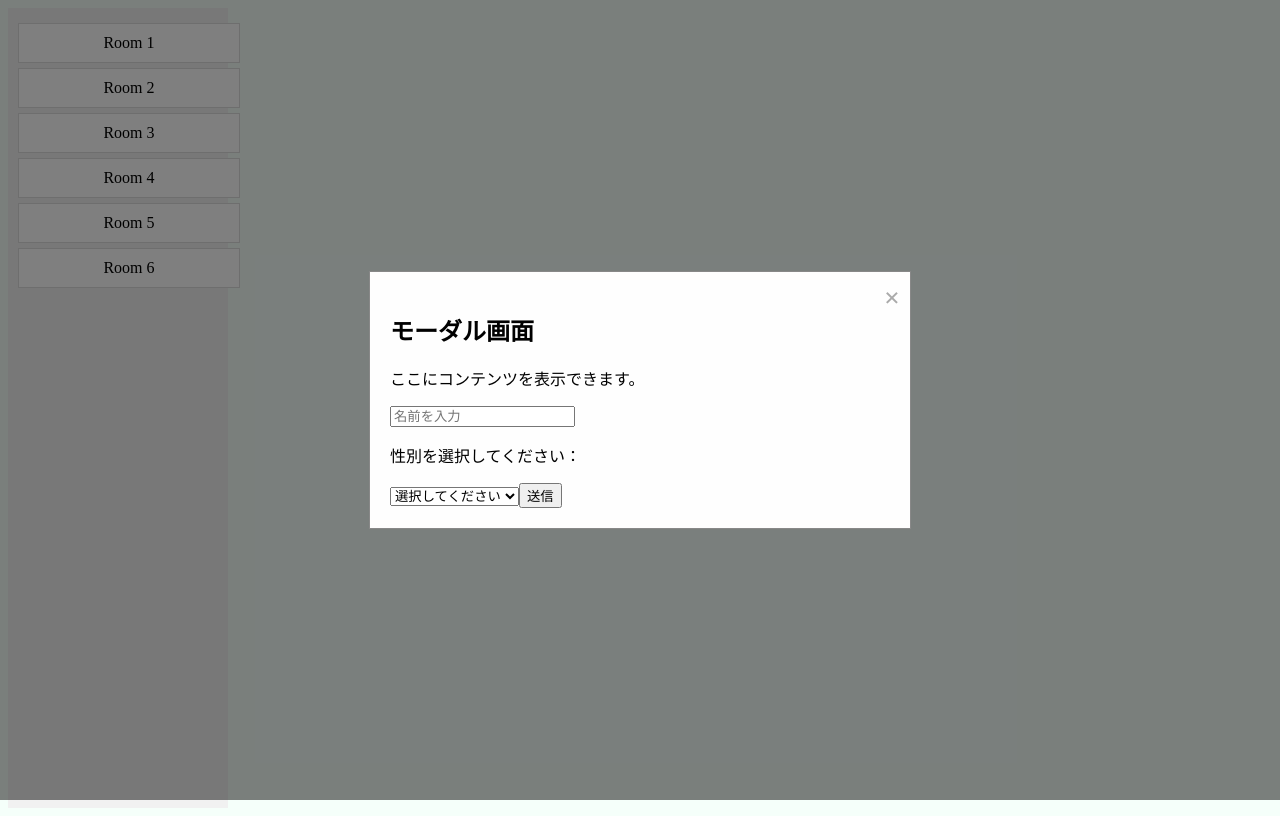
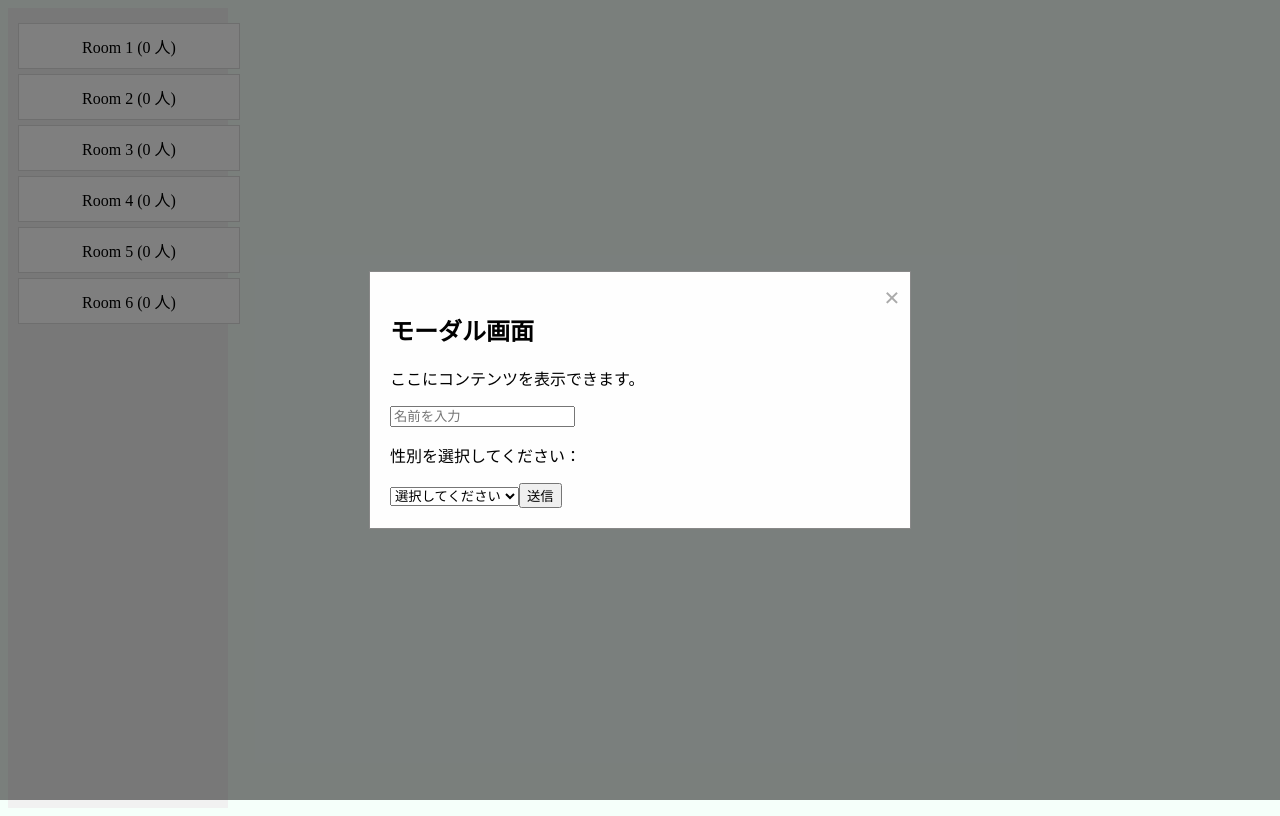
Before and after one commit to shunnagahara/WhisperMe, a React (Create React App) app: page /list in a window 1280 px wide. Built offline with nearby package versions, Linux system fonts and the light colour scheme; no server answers; the database is empty.

Commit message:
チャットルーム一覧で各部屋に何人いるかの数を取得する処理を追加した

```diff
--- a/src/ChatPage.tsx
+++ b/src/ChatPage.tsx
@@ -1,7 +1,10 @@
-import React, { useState, useEffect, useMemo } from 'react';
+import React, { useState, useEffect, useMemo, useRef } from 'react';
 import { useParams } from 'react-router-dom';
 import { db } from './firebaseConfig';
 import {
+  doc,
+  setDoc,
+  deleteDoc,
   collection,
   onSnapshot,
   addDoc,
@@ -54,11 +57,13 @@ const ChatPage: React.FC = () => {
   const [chatLogs, setChatLogs] = useState<ChatLog[]>([]);
   const [inputMsg, setInputMsg] = useState('');
   const [isModalOpen, setIsModalOpen] = useState(false);
-
+  const isInitialMount = useRef(true);
   const userName = useMemo(() => getUName(), []);
 
   // /chat/:room urlのパラメータ(チャットルーム名)
   const { room } = useParams<{ room: string }>();
+  const roomRef = collection(db, 'chatroom', room, 'activeUsers');
+  const userRef = doc(roomRef, userName);
   const messagesRef = useMemo(
     () => collection(db, 'chatroom', room, 'messages'),
     [room]
@@ -96,21 +101,24 @@ const ChatPage: React.FC = () => {
     setInputMsg('');
   };
 
+  const handleBeforeUnload = (event: BeforeUnloadEvent) => {
+    deleteDoc(userRef);
+    event.preventDefault();
+  };
+
   useEffect(() => {
-
-    const intervalId = setInterval(() => {
-      setIsModalOpen(true);
-    }, 60000); // 60000 ms = 60 seconds
-
+    if (isInitialMount.current) {
+      // ルームに入った際にユーザー情報を追加
+      setDoc(userRef, { name: userName }, { merge: true });
+      setInterval(() => { setIsModalOpen(true); }, 60000); // 60000 ms = 60 seconds
+      isInitialMount.current = false;
       // 最新10件をとるためdateでソート
       const q = query(messagesRef, orderBy('date', 'desc'), limit(10));
-    // データ同期(講読解除(cleanup)のためreturn)
-    return onSnapshot(q, (snapshot: QuerySnapshot) => {
+      onSnapshot(q, (snapshot: QuerySnapshot) => {
         snapshot.docChanges().forEach((change) => {
           if (change.type === 'added') {
             // チャットログへ追加
             addLog(change.doc.id, change.doc.data());
-
             // 画面最下部へスクロール
             const doc = document.documentElement;
             window.setTimeout(
@@ -119,11 +127,15 @@ const ChatPage: React.FC = () => {
             );
           }
         });
-      return () => clearInterval(intervalId);
       });
+      return
+    }
+    // beforeunloadイベントにリスナーを追加
+    window.addEventListener('beforeunload', handleBeforeUnload);
+    return
 
     // eslint-disable-next-line react-hooks/exhaustive-deps
-  }, []);
+  }, [userName, userRef]);
 
   const handleCloseModal = () => {
     setIsModalOpen(false);
--- a/src/ChatRoomList.tsx
+++ b/src/ChatRoomList.tsx
@@ -1,5 +1,7 @@
 import React, { useState, useEffect } from "react";
 import { Routes, Route, Link} from 'react-router-dom';
+import { db } from './firebaseConfig';
+import { collection, onSnapshot } from 'firebase/firestore';
 import ChatPage from './ChatPage';
 import Modal from './Modal';
 import "./App.css";
@@ -11,7 +13,13 @@ interface UserData {
   gender: string;
 }
 
+interface RoomInfo {
+  id: string;
+  userCount: number;
+}
+
 const ChatRoomList: React.FC<ChatRoomListProps> = () => {
+  const [rooms, setRooms] = useState<RoomInfo[]>([]);
   const [showModal, setShowModal] = useState<boolean>(false);
   const [name, setName] = useState<string>('');
   const [gender, setGender] = useState<string>(''); // 性別を管理する state
@@ -20,7 +28,23 @@ const ChatRoomList: React.FC<ChatRoomListProps> = () => {
 
   useEffect(() => {
     setShowModal(true);  // 初回レンダリング時にモーダルを開く
+    const roomNames = ['1', '2', '3', '4', '5', '6'];
+    const unsubscribers = roomNames.map((roomId) => {
+      const activeUsersRef = collection(db, 'chatroom', roomId, 'activeUsers');
+      return onSnapshot(activeUsersRef, (snapshot) => {
+        setRooms((prevRooms) => {
+          const newRoomData = {
+            id: roomId,
+            userCount: snapshot.size,
+          };
+          return [...prevRooms.filter((r) => r.id !== roomId), newRoomData];
+        });
+      });
+    });
+
+    return () => unsubscribers.forEach((unsubscribe) => unsubscribe());
   }, []);
+
 
   const handleNameChange = (e: React.ChangeEvent<HTMLInputElement>) => {
     setName(e.target.value); // 入力された値をnameにセット
@@ -67,7 +91,7 @@ const ChatRoomList: React.FC<ChatRoomListProps> = () => {
           <p>送信された性別: {submittedData.gender}</p>
         </div>
       )}
-      <div className="sidebar">
+      {/* <div className="sidebar">
             <Link to="/chat/1" className="room-link">Room 1</Link>
             <Link to="/chat/2" className="room-link">Room 2</Link>
             <Link to="/chat/3" className="room-link">Room 3</Link>
@@ -84,7 +108,15 @@ const ChatRoomList: React.FC<ChatRoomListProps> = () => {
           <Route path="/chat/5" element={<ChatPage />} />
           <Route path="/chat/6" element={<ChatPage />} />
         </Routes>
+      </div> */}
+      <div className="sidebar">
+        {rooms.map((room) => (
+          <Link to={`/chat/${room.id}`} key={room.id} className="room-link">
+            Room {room.id} ({room.userCount} 人)
+          </Link>
+        ))}
       </div>
+      {/* チャットコンテナ */}
     </div>
   );
 };
```
Lines whose indentation alone changed are shown as unchanged.
